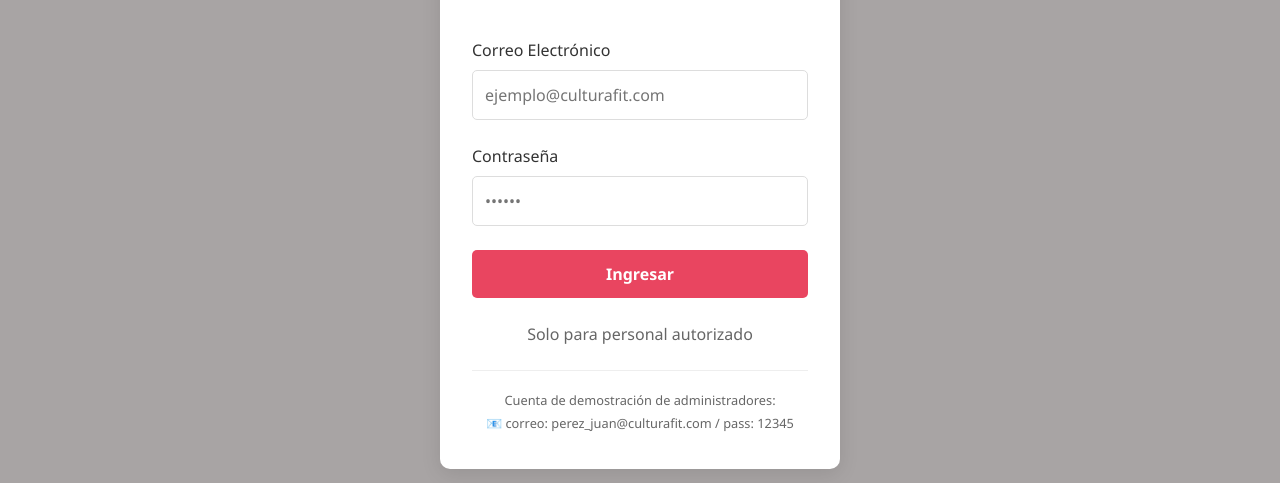
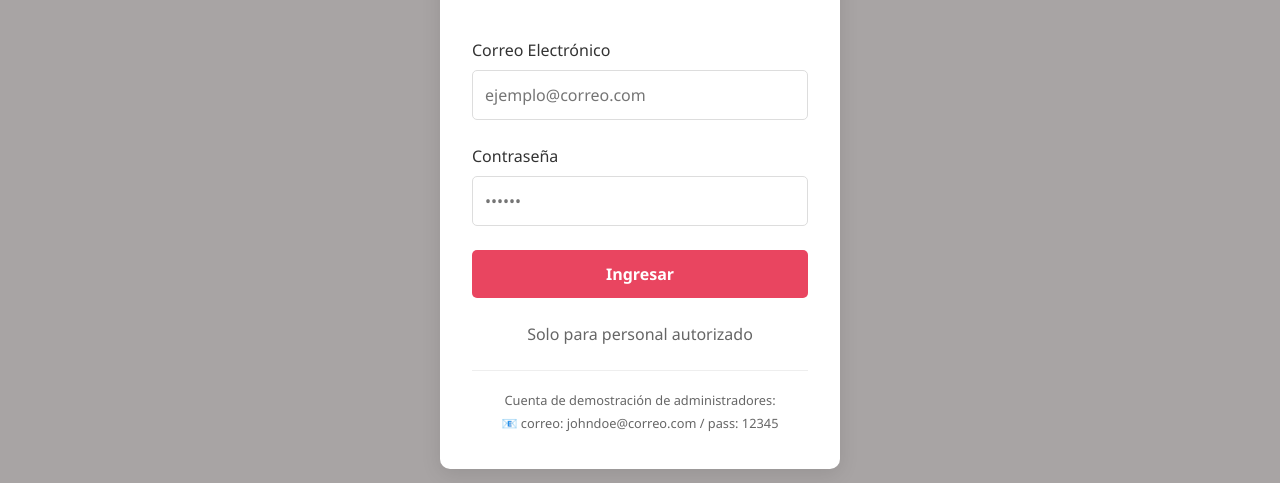
Before and after one commit to DEVudg22/cultura_fit_frontend, a React (Vite) app: page /login in a window 1280 px wide. Shown: the part 195-678 px from the top of the page. Built offline with nearby package versions, Linux system fonts and the light colour scheme.

Commit message:
GITIGNORE UPDATE
se esconden las variables de entorno

```diff
--- a/src/pages/Login.jsx
+++ b/src/pages/Login.jsx
@@ -15,7 +15,6 @@ const Login = () => {
 
     const result = await login(email, password);
     setLoading(false);
-
   };
 
   return (
@@ -30,7 +29,7 @@ const Login = () => {
               value={email}
               onChange={(e) => setEmail(e.target.value)}
               required
-              placeholder="ejemplo@culturafit.com"
+              placeholder="ejemplo@correo.com"
             />
           </div>
 
@@ -50,13 +49,11 @@ const Login = () => {
           </button>
         </form>
 
-        <p className={styles.registerLink}>
-          Solo para personal autorizado
-        </p>
+        <p className={styles.registerLink}>Solo para personal autorizado</p>
 
         <div className={styles.demoCredentials}>
           <p>Cuenta de demostración de administradores:</p>
-          <p>📧 correo: perez_juan@culturafit.com / pass: 12345</p>
+          <p>📧 correo: johndoe@correo.com / pass: 12345</p>
         </div>
       </div>
     </div>
```
Also changed, not shown: 1 other file (tests, documents, lock files or other folders).
